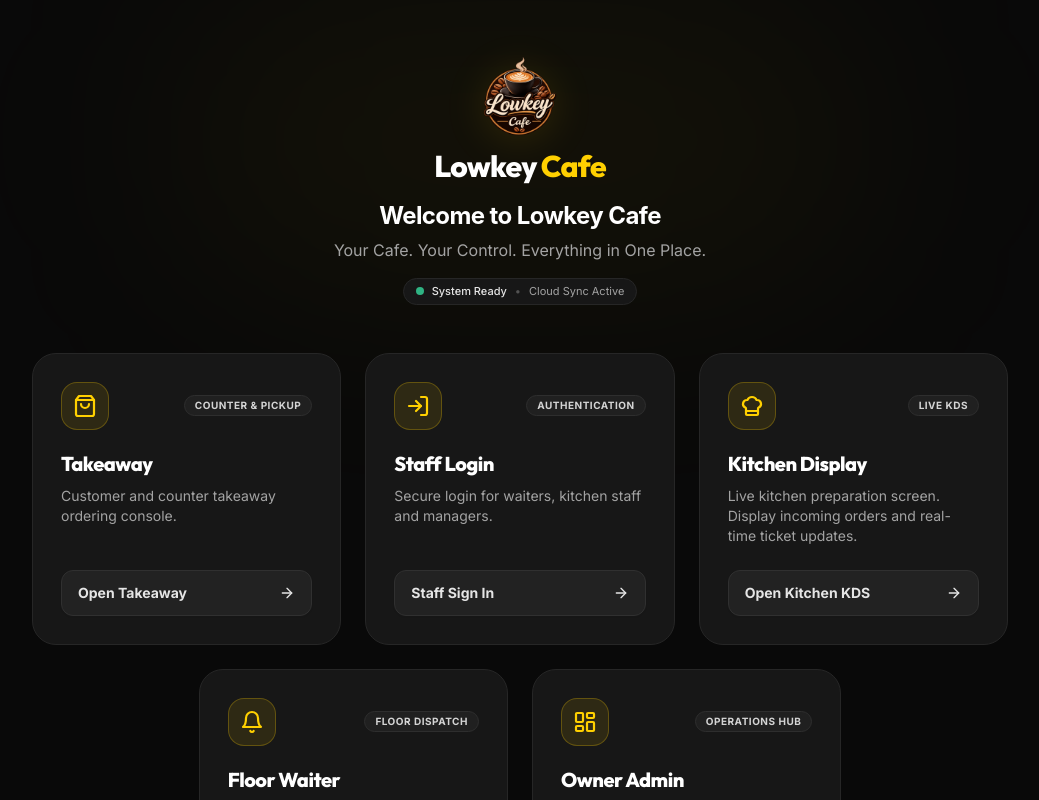
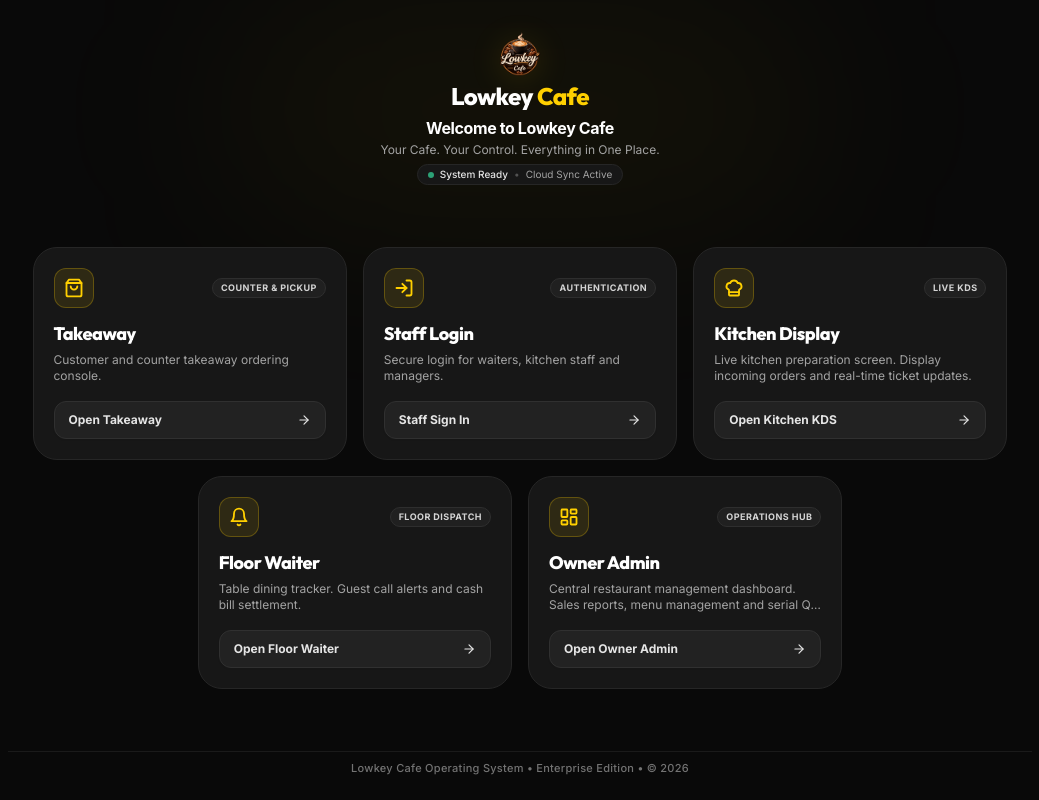
Before and after one commit to ravichavan9970/Lowkay_Cafe, a React (Vite) app in the folder frontend/: page / in a window 1280 px wide. Shown: the top 800 px of the page, without its empty margins (120-1159 px from the left). Built offline with nearby package versions, Linux system fonts and the light colour scheme; no server answers.

Commit message:
style: compact dashboard spacing to fit all 5 cards in single viewport without scrolling

```diff
--- a/frontend/src/pages/LandingPage.tsx
+++ b/frontend/src/pages/LandingPage.tsx
@@ -71,72 +71,72 @@ export const LandingPage: React.FC = () => {
   const navigate = useNavigate();
 
   return (
-    <div className="min-h-screen bg-[#090909] text-white flex flex-col justify-between selection:bg-[#FFD000] selection:text-black font-sans relative overflow-x-hidden">
+    <div className="min-h-screen lg:h-screen bg-[#090909] text-white flex flex-col justify-between selection:bg-[#FFD000] selection:text-black font-sans relative overflow-x-hidden p-2 sm:p-4 lg:p-5">
       {/* Subtle futuristic amber/gold ambient glow behind the header */}
-      <div className="absolute top-0 left-1/2 -translate-x-1/2 w-[700px] h-[280px] bg-[#FFD000]/5 blur-[120px] rounded-full pointer-events-none" />
+      <div className="absolute top-0 left-1/2 -translate-x-1/2 w-[600px] h-[220px] bg-[#FFD000]/5 blur-[100px] rounded-full pointer-events-none" />
 
-      {/* Top Header */}
-      <header className="relative max-w-5xl mx-auto w-full pt-10 sm:pt-14 px-4 text-center z-10">
+      {/* Top Header - Compact for Single Screen Fit */}
+      <header className="relative max-w-5xl mx-auto w-full pt-1 sm:pt-3 px-4 text-center z-10 shrink-0">
         {/* Logo and Brand Title */}
         <div className="inline-flex flex-col items-center group cursor-pointer" onClick={() => navigate('/')}>
           <img
             src="/logo.png"
             alt="Lowkey Cafe Logo"
-            className="w-16 h-16 sm:w-20 sm:h-20 object-contain drop-shadow-[0_4px_20px_rgba(255,208,0,0.12)] group-hover:scale-105 transition-transform duration-300"
+            className="w-11 h-11 sm:w-13 sm:h-13 object-contain drop-shadow-[0_4px_16px_rgba(255,208,0,0.12)] group-hover:scale-105 transition-transform duration-300"
           />
-          <div className="mt-3">
-            <span className="font-display font-black text-2xl sm:text-3xl tracking-tight text-white flex items-center justify-center gap-1">
+          <div className="mt-1">
+            <span className="font-display font-black text-xl sm:text-2xl tracking-tight text-white flex items-center justify-center gap-1">
               Lowkey<span className="text-[#FFD000]">Cafe</span>
             </span>
           </div>
         </div>
 
         {/* Small elegant heading and short subtitle */}
-        <h1 className="text-xl sm:text-2xl font-bold tracking-tight text-white mt-4">
+        <h1 className="text-sm sm:text-base font-bold tracking-tight text-white mt-1">
           Welcome to Lowkey Cafe
         </h1>
-        <p className="text-sm sm:text-base text-neutral-400 font-normal mt-1.5 max-w-lg mx-auto">
+        <p className="text-xs text-neutral-400 font-normal mt-0.5 max-w-lg mx-auto">
           Your Cafe. Your Control. Everything in One Place.
         </p>
 
         {/* Status capsule indicator */}
-        <div className="mt-4 inline-flex items-center gap-2 px-3 py-1 rounded-full bg-[#171717] border border-[#262626] text-[11px] text-neutral-300">
-          <span className="w-2 h-2 rounded-full bg-emerald-400 animate-pulse"></span>
+        <div className="mt-1.5 inline-flex items-center gap-1.5 px-2.5 py-0.5 rounded-full bg-[#171717] border border-[#262626] text-[10px] text-neutral-300">
+          <span className="w-1.5 h-1.5 rounded-full bg-emerald-400 animate-pulse"></span>
           <span className="font-medium text-neutral-200">System Ready</span>
           <span className="text-neutral-600">•</span>
           <span className="text-neutral-400">Cloud Sync Active</span>
         </div>
       </header>
 
-      {/* Main Content: 5 Application Cards Grid */}
-      <main className="relative max-w-5xl mx-auto w-full px-4 sm:px-6 my-8 sm:my-12 z-10">
-        <div className="flex flex-wrap justify-center gap-5 sm:gap-6">
+      {/* Main Content: 5 Application Cards Grid - Perfectly Scaled for Single Viewport */}
+      <main className="relative max-w-5xl mx-auto w-full px-2 sm:px-6 my-auto py-2 z-10 flex-1 flex flex-col justify-center">
+        <div className="flex flex-wrap justify-center gap-3 sm:gap-4 lg:gap-4">
           {APPLICATION_CARDS.map((card) => {
             const Icon = card.icon;
             return (
               <div
                 key={card.id}
                 onClick={() => navigate(card.route)}
-                className="w-full sm:w-[calc(50%-12px)] lg:w-[calc(33.333%-16px)] bg-[#171717] rounded-3xl border border-[#262626] hover:border-[#FFD000]/60 p-6 sm:p-7 flex flex-col justify-between transition-all duration-300 hover:shadow-[0_8px_30px_rgba(255,208,0,0.08)] group cursor-pointer active:scale-[0.99]"
+                className="w-full sm:w-[calc(50%-8px)] lg:w-[calc(33.333%-11px)] bg-[#171717] rounded-2xl sm:rounded-3xl border border-[#262626] hover:border-[#FFD000]/60 p-4 sm:p-5 flex flex-col justify-between transition-all duration-300 hover:shadow-[0_8px_25px_rgba(255,208,0,0.08)] group cursor-pointer active:scale-[0.99]"
               >
                 <div>
                   {/* Top Bar with Icon and Badge */}
-                  <div className="flex items-center justify-between mb-5">
-                    <div className="w-12 h-12 rounded-2xl bg-[#FFD000]/10 border border-[#FFD000]/25 flex items-center justify-center text-[#FFD000] group-hover:bg-[#FFD000]/20 group-hover:border-[#FFD000]/40 group-hover:scale-105 transition-all duration-300">
-                      <Icon className="w-6 h-6 stroke-[2.2]" />
+                  <div className="flex items-center justify-between mb-2.5 sm:mb-3">
+                    <div className="w-9 h-9 sm:w-10 sm:h-10 rounded-xl bg-[#FFD000]/10 border border-[#FFD000]/25 flex items-center justify-center text-[#FFD000] group-hover:bg-[#FFD000]/20 group-hover:border-[#FFD000]/40 group-hover:scale-105 transition-all duration-300">
+                      <Icon className="w-4 h-4 sm:w-5 sm:h-5 stroke-[2.2]" />
                     </div>
-                    <span className="text-[10px] uppercase font-bold tracking-wider px-2.5 py-0.5 rounded-full bg-[#202020] text-neutral-300 border border-[#2e2e2e]">
+                    <span className="text-[9px] uppercase font-bold tracking-wider px-2 py-0.5 rounded-full bg-[#202020] text-neutral-300 border border-[#2e2e2e]">
                       {card.badge}
                     </span>
                   </div>
 
                   {/* Card Name */}
-                  <h2 className="text-xl font-display font-extrabold text-white group-hover:text-[#FFD000] transition-colors tracking-tight">
+                  <h2 className="text-base sm:text-lg font-display font-extrabold text-white group-hover:text-[#FFD000] transition-colors tracking-tight">
                     {card.name}
                   </h2>
 
                   {/* Short Description */}
-                  <p className="text-xs sm:text-sm text-neutral-400 mt-2 leading-relaxed min-h-[40px]">
+                  <p className="text-xs text-neutral-400 mt-1 leading-snug line-clamp-2 min-h-[30px]">
                     {card.description}
                   </p>
                 </div>
@@ -148,10 +148,10 @@ export const LandingPage: React.FC = () => {
                     e.stopPropagation();
                     navigate(card.route);
                   }}
-                  className="w-full mt-6 py-3 px-4 rounded-xl bg-[#222222] group-hover:bg-[#FFD000] text-neutral-200 group-hover:text-black font-bold text-xs sm:text-sm flex items-center justify-between border border-[#303030] group-hover:border-[#FFD000] transition-all duration-200 shadow-sm active:scale-[0.98]"
+                  className="w-full mt-3 sm:mt-4 py-2 sm:py-2.5 px-3.5 rounded-xl bg-[#222222] group-hover:bg-[#FFD000] text-neutral-200 group-hover:text-black font-bold text-xs flex items-center justify-between border border-[#303030] group-hover:border-[#FFD000] transition-all duration-200 shadow-sm active:scale-[0.98]"
                 >
                   <span>{card.buttonText}</span>
-                  <ArrowRight className="w-4 h-4 group-hover:translate-x-1 transition-transform" />
+                  <ArrowRight className="w-3.5 h-3.5 group-hover:translate-x-1 transition-transform" />
                 </button>
               </div>
             );
@@ -159,9 +159,9 @@ export const LandingPage: React.FC = () => {
         </div>
       </main>
 
-      {/* Bottom Footer */}
-      <footer className="relative max-w-5xl mx-auto w-full px-4 pb-8 pt-4 text-center z-10 border-t border-[#1c1c1c]">
-        <p className="text-xs text-neutral-500 font-medium tracking-wide">
+      {/* Bottom Footer - Minimal & Compact */}
+      <footer className="relative max-w-5xl mx-auto w-full px-4 pt-2 pb-1 text-center z-10 border-t border-[#1a1a1a] shrink-0">
+        <p className="text-[10px] sm:text-[11px] text-neutral-500 font-medium tracking-wide">
           Lowkey Cafe Operating System • Enterprise Edition • © {new Date().getFullYear()}
         </p>
       </footer>
```
